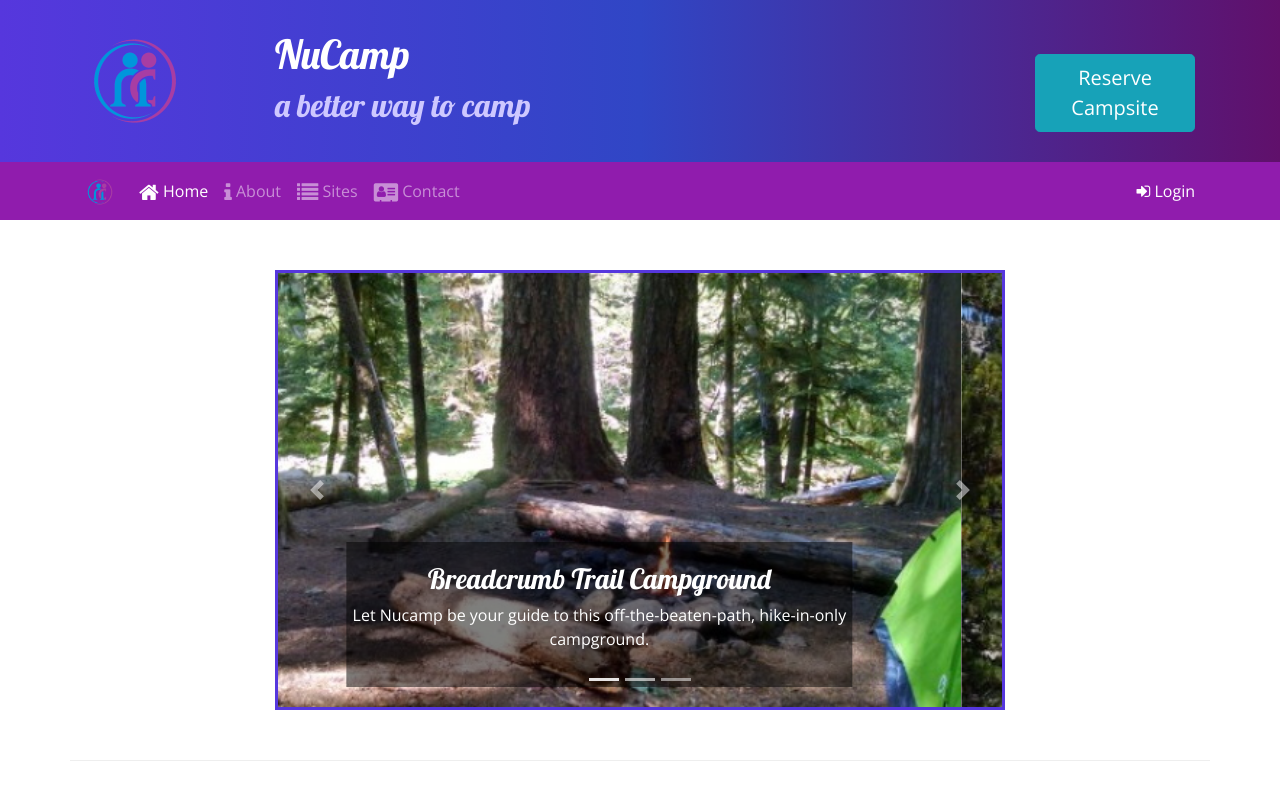
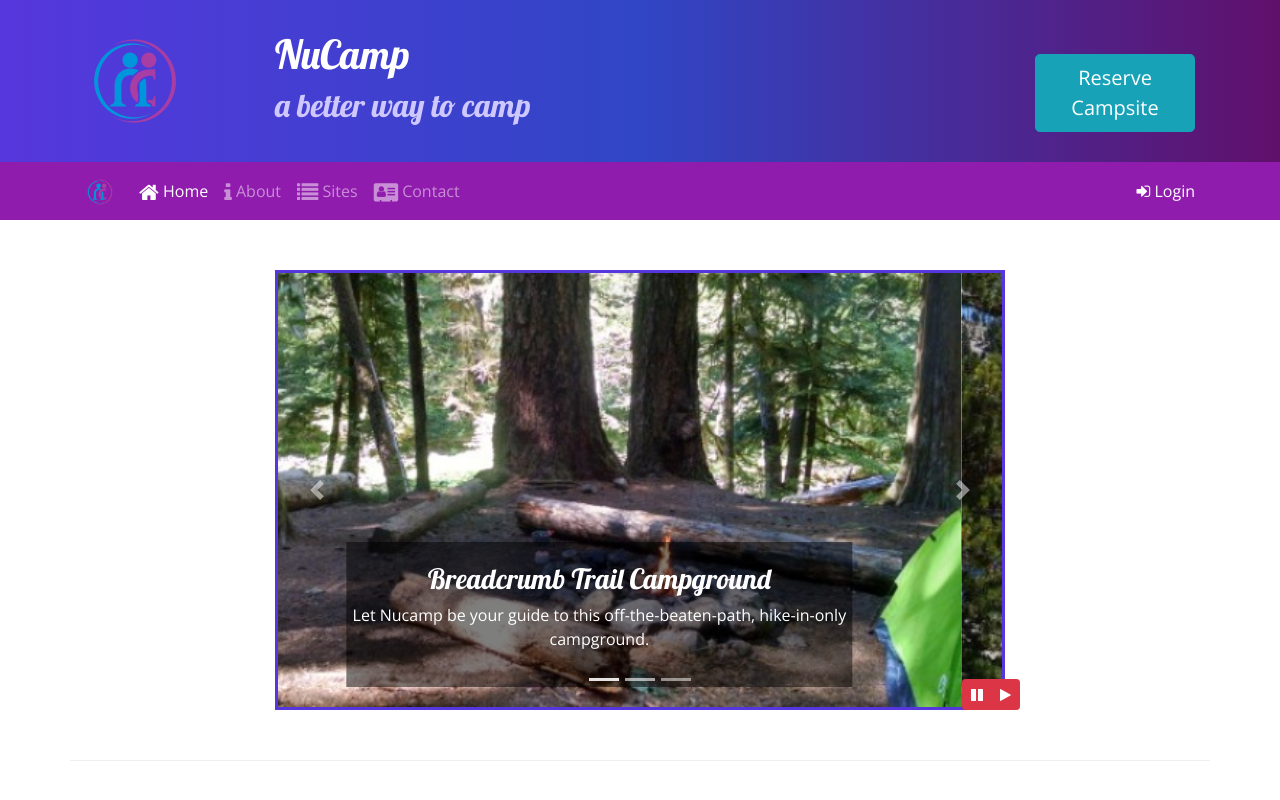
Before and after one commit to santi382016/Bootstrap, a website: page index.html in a window 1280 px wide. Shown: the top 800 px of the page. Drawn offline with nearby package versions, Linux system fonts and the light colour scheme.

Commit message:
Bootstrap and jQuery Part 1

```diff
--- a/css/styles.css
+++ b/css/styles.css
@@ -50,3 +50,9 @@ a, a:hover {
 .carousel {
     border: solid #5637DD;
 }
+#carouselButton {
+    position: absolute;
+    right: 0;
+    bottom: 0;
+    z-index: 100;
+}
--- a/index.html
+++ b/index.html
@@ -245,6 +245,15 @@
                     <span class="carousel-control-next-icon"></span>
                     <span class="sr-only">Next</span>
                 </a>
+                <!--Add & Style Button Control-->
+                <div class="btn-group" id="carouselButton">
+                    <button class="btn btn-danger btn-sm" id="carouselPause">
+                        <i class="fa fa-pause"></i>
+                    </button>
+                    <button class="btn btn-danger btn-sm" id="carouselPlay">
+                        <i class="fa fa-play"></i>
+                    </button>
+                </div>
             </div>
         </div>
 
@@ -339,6 +348,19 @@
     <script src="node_modules/popper.js/dist/umd/popper.min.js"></script>
     <script src="node_modules/bootstrap/dist/js/bootstrap.min.js"></script>
 
+    <!--jQuery Script-->
+    <script>
+        $(function() {
+            $(".carousel").carousel( { interval: 2000, pause:"false" } );
+            $("#carouselPause").click(function(){
+                $(".carousel").carousel("pause");
+            });
+            $("#carouselPlay").click(function(){
+                $(".carousel").carousel("cycle");
+            });
+        });
+    </script>
+
 </body>
 
 </html>
```
